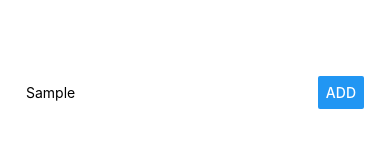
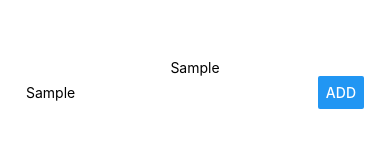
Before and after one commit to batuhaandogan/first-react-native, a React Native app in the folder newproject/: screen / in a window 390 px wide. Both pictures are taken after typing "Sample" into the empty fields and a click on the button "ADD". Shown: the top 160 px of the page. Built offline with nearby package versions, Linux system fonts and the light colour scheme.

Commit message:
adding cities in list

```diff
--- a/newproject/App.js
+++ b/newproject/App.js
@@ -58,7 +58,8 @@
 
 export default class App extends Component {
   state = {
-    placeName: ""
+    placeName: "",
+    places: []
   };
 
   placeNameChangedHandler = val => {
@@ -67,21 +68,38 @@
     });
   };
 
+  placeSumbitHandler = () => {
+
+    if(this.state.placeName.trim() === "") {
+      return;
+    }
+
+    this.setState(prevState => {
+      return {
+            places: prevState.places.concat(prevState.placeName)
+      }
+    })
+
+  }
+
   render() {
+    const placesOutput = this.state.places.map((place, i) => (
+       <Text key={i}>{place}</Text>
+    ));
     return (
       <View style={styles.container}>
-
       <View style={styles.inputContainer}>
       <TextInput
-          // style={{width: 300}}
           placeholder="An awesome place"
           value={this.state.placeName}
           onChangeText={this.placeNameChangedHandler}
           style={styles.placeInput}
         />
-       <Button title="Add" style={styles.placeButton} />
+       <Button title="Add" style={styles.placeButton} onPress={this.placeSumbitHandler} />
       </View>
-
+       <View>
+         {placesOutput}
+       </View>
       </View>
     );
   }
```
